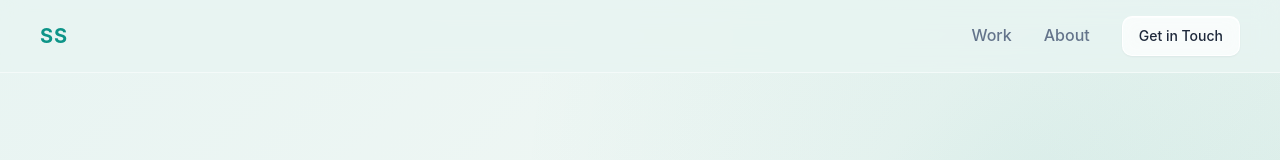
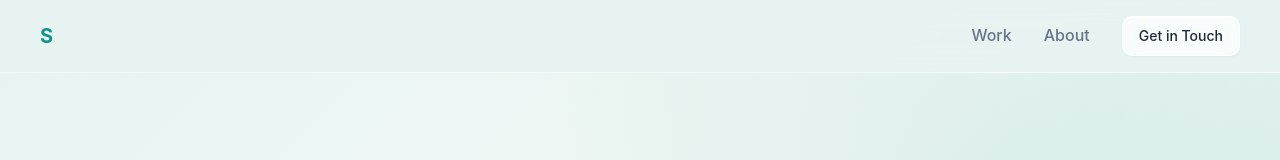
Before and after one commit to SarahSpajic/sarah-portfolio-2026, a React (Vite) app: page / in a window 1280 px wide. Shown: the top 160 px of the page. Built offline with nearby package versions, Linux system fonts and the light colour scheme.

Commit message:
Update logo to single S and add custom favicon

```diff
--- a/index.html
+++ b/index.html
@@ -2,7 +2,7 @@
 <html lang="en">
   <head>
     <meta charset="UTF-8" />
-    <link rel="icon" type="image/svg+xml" href="/vite.svg" />
+    <link rel="icon" type="image/svg+xml" href="/favicon.svg" />
     <meta name="viewport" content="width=device-width, initial-scale=1.0" />
     <title>Sarah Spajic | Frontend Engineer - Healthcare Tech</title>
     <meta name="description" content="Frontend Engineer specializing in React, TypeScript, and accessibility for healthcare technology. Building digital health experiences that work for everyone." />
--- a/src/components/Nav.tsx
+++ b/src/components/Nav.tsx
@@ -2,7 +2,7 @@ export default function Nav() {
   return (
     <nav className="nav">
       <div className="nav-container">
-        <a href="#" className="nav-logo">SS</a>
+        <a href="#" className="nav-logo">S</a>
         <div className="nav-links">
           <a href="#work">Work</a>
           <a href="#about">About</a>
```
Also changed, not shown: public/favicon.svg (added).
